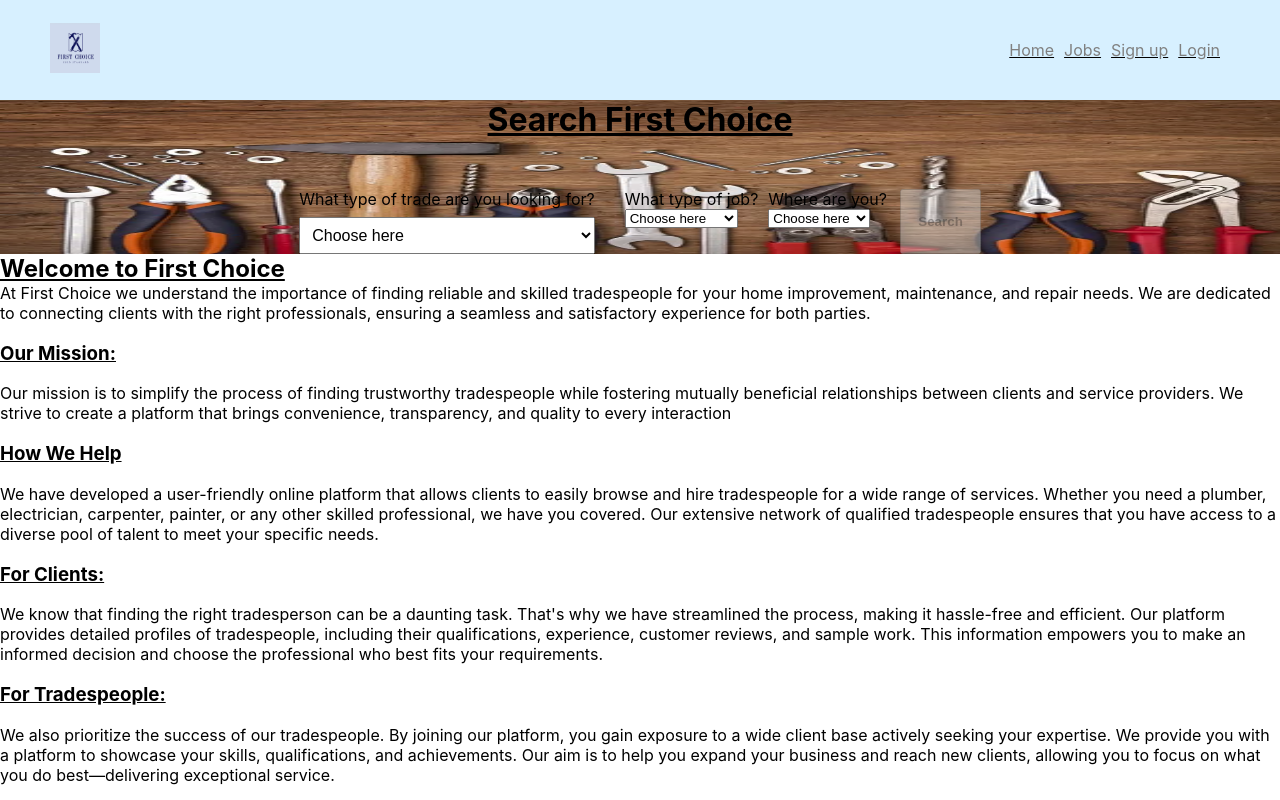
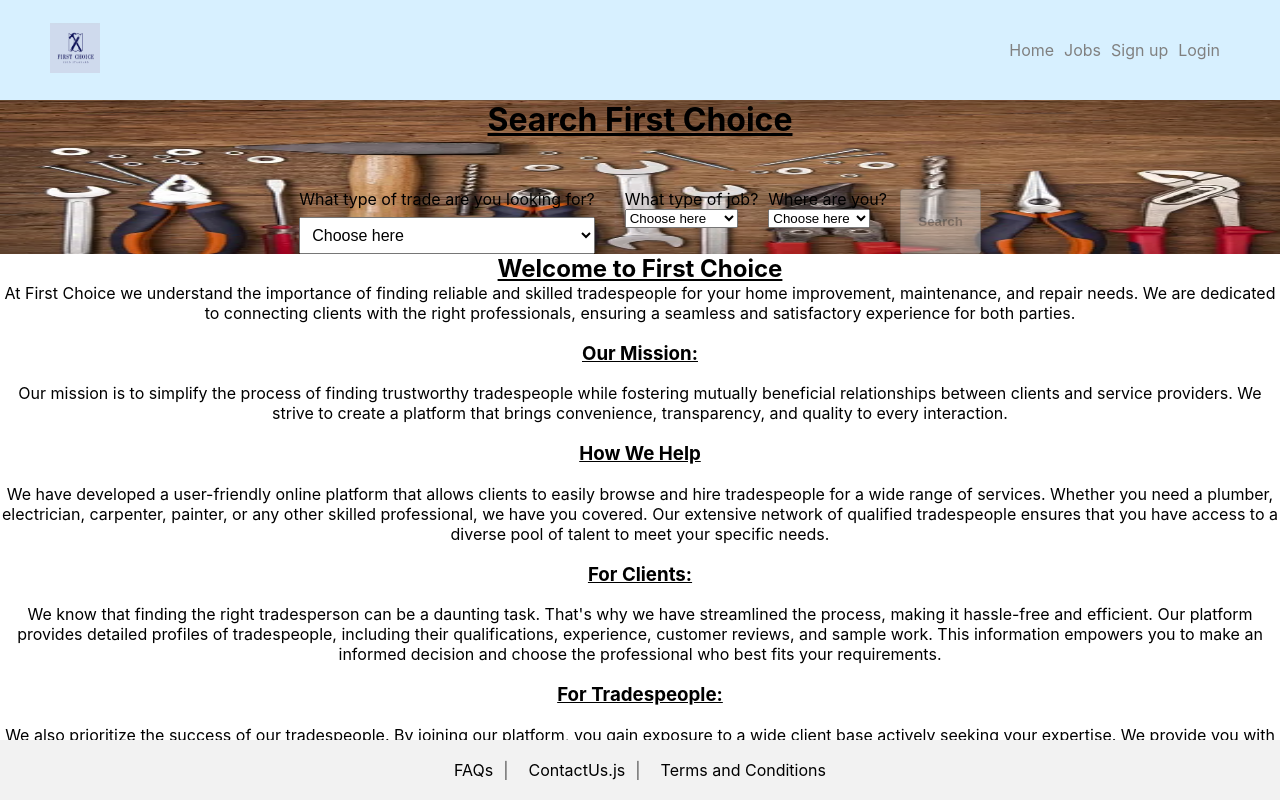
Before and after one commit to QZVTR/FirstChoice, a Next.js app: page / in a window 1280 px wide. Shown: the top 800 px of the page. Built offline with nearby package versions, Linux system fonts and the light colour scheme; no server answers.

Commit message:
Footer and more styling done

```diff
--- /dev/null
+++ b/pages/Footer.js
@@ -0,0 +1,27 @@
+import React from 'react';
+import Link from 'next/link';
+import styles from '../styles/Footer.module.css';
+
+export default function Footer() {
+  return (
+    <div className={styles.container}>
+    <ul className={styles.list}>
+        <li className={styles.listItem}>
+            <Link href='/settings/FAQ'>
+                FAQs
+            </Link>
+        </li>
+        <li className={styles.listItem}>
+            <Link href='/settings/ContactUs'>
+                ContactUs.js
+            </Link>
+        </li>
+        <li className={styles.listItem}>
+            <Link href='/TermsAndConditions'>
+                Terms and Conditions
+            </Link>
+        </li>
+    </ul>
+    </div>
+  )
+}
--- a/pages/HomePage.js
+++ b/pages/HomePage.js
@@ -4,6 +4,7 @@ import HowWeWork from './components/landingPage/HowWeWork';
 import AboutUs from './components/landingPage/AboutUs';
 import SafetyHiring from './components/landingPage/SafetyHiring';
 import styles from '../styles/SearchBarBackground.module.css'
+import stylesLanding from '../styles/LandingPage.module.css'
 export default function HomePage() {
   return (
     <>
@@ -11,7 +12,8 @@ export default function HomePage() {
       <img className={styles.background} src='/media/backgroundphotoforsearch.jpg' alt='background photo' />
       <SearchBar />
       </div>
-      <div>
+      <div className={stylesLanding.container}>
+      <div className={stylesLanding.center}>
       <h2><u>Welcome to First Choice</u></h2>
       <div>
       At First Choice we understand the importance of finding reliable and skilled tradespeople for your
@@ -24,12 +26,13 @@ export default function HomePage() {
       Our mission is to simplify the process of finding trustworthy tradespeople while fostering mutually
       beneficial relationships between clients and service providers. We strive to create a platform that
 
-      brings convenience, transparency, and quality to every interaction
-      </div>
+      brings convenience, transparency, and quality to every interaction.
       </div>
       <HowWeWork />
       <AboutUs />
       <SafetyHiring />
+      </div>
+      </div>
     </>
   )
 
--- a/pages/Layout.js
+++ b/pages/Layout.js
@@ -2,6 +2,7 @@ import React, { useEffect, useState } from 'react';
 import Navbar, { NavBarLoggedIn } from './Navbar';
 import { auth } from '../firebase';
 import styles from '../styles/Layout.module.css';
+import Footer from './Footer';
 
 export default function Layout({ children }) {
   const [user, setUser] = useState(null);
@@ -20,6 +21,7 @@ export default function Layout({ children }) {
     <div className={styles.container}>
       {user ? <NavBarLoggedIn /> : <Navbar />}
       <div className={styles.content}>{children}</div>
+      <Footer />
     </div>
   );
 }
--- /dev/null
+++ b/styles/Footer.module.css
@@ -0,0 +1,31 @@
+.container {
+    position: fixed;
+    left: 0;
+    bottom: 0;
+    width: 100%;
+    background-color: '#f2f2f2';
+    padding: '5px';
+}
+
+.list {
+    list-style: none;
+    display: flex;
+    justify-content: center;
+    padding: 20px;
+    background-color: #f2f2f2;
+    margin: 0;
+}
+
+.listItem {
+    margin: 0 10px;
+}
+
+.listItem:hover {
+    text-decoration: underline;
+}
+
+.listItem:not(:last-child)::after {
+    content: '|';
+    margin-left: 10px;
+    color: #555555;
+}
--- /dev/null
+++ b/styles/LandingPage.module.css
@@ -0,0 +1,12 @@
+.container {
+    display: flex;
+    justify-content: center;
+}
+
+.center {
+    text-align: center;
+    display: flex;
+    flex-direction: column;
+    align-items: center;
+    margin: 0 auto;
+}
--- a/styles/Navbar.module.css
+++ b/styles/Navbar.module.css
@@ -15,6 +15,10 @@
 .navItem {
     margin-right: 10px;
     font: Fraunces;
+
+}
+
+.navItem:hover {
     text-decoration: underline;
 }
 
```
Also changed, not shown: pages/TermsAndConditions.js (added, +9 -0 lines).
